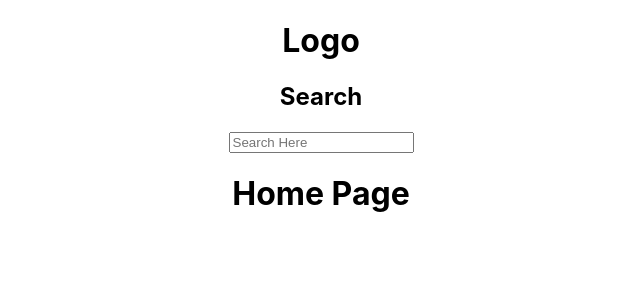
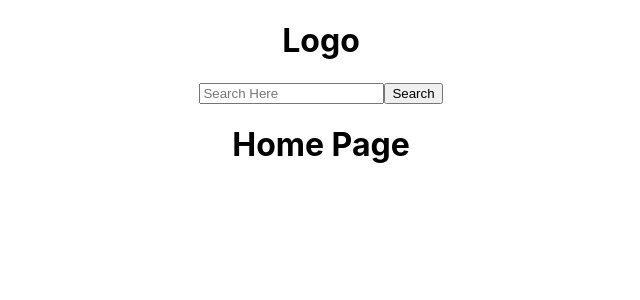
Before and after one commit to ssymonds17/reddit-client, a React (Create React App) app: page / in a window 1280 px wide. Shown: the top 300 px of the page, without its empty margins (319-959 px from the left). Built offline with nearby package versions, Linux system fonts and the light colour scheme; the HTML template or start-up script is replaced by a standard one.

Commit message:
Change h2 search to button tag

```diff
--- a/src/features/Header/Header.js
+++ b/src/features/Header/Header.js
@@ -4,8 +4,8 @@ const Header = () => {
   return (
     <div>
       <h1>Logo</h1>
-      <h2>Search</h2>
       <input placeholder='Search Here' />
+      <button>Search</button>
     </div>
   );
 };
```
